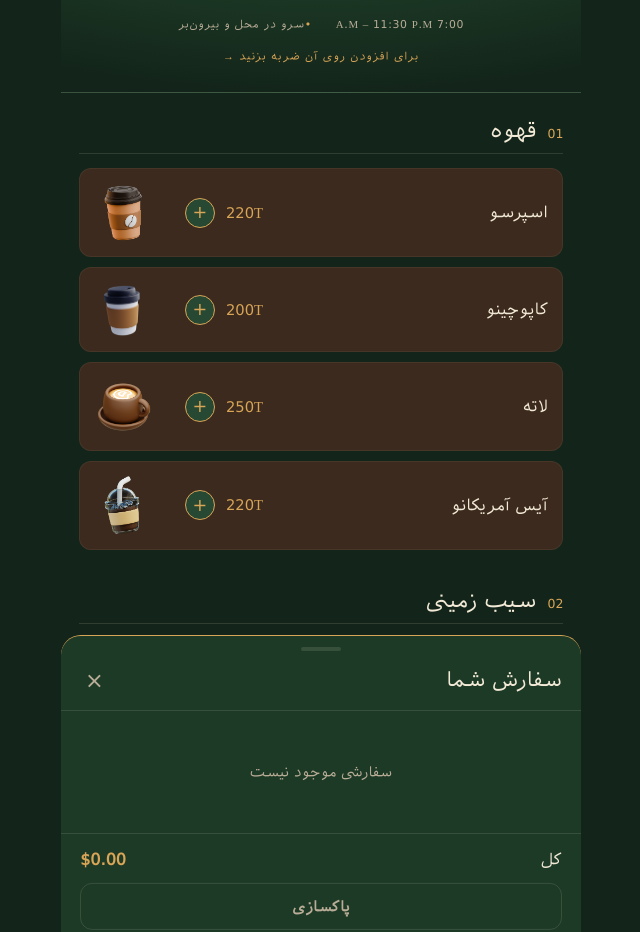
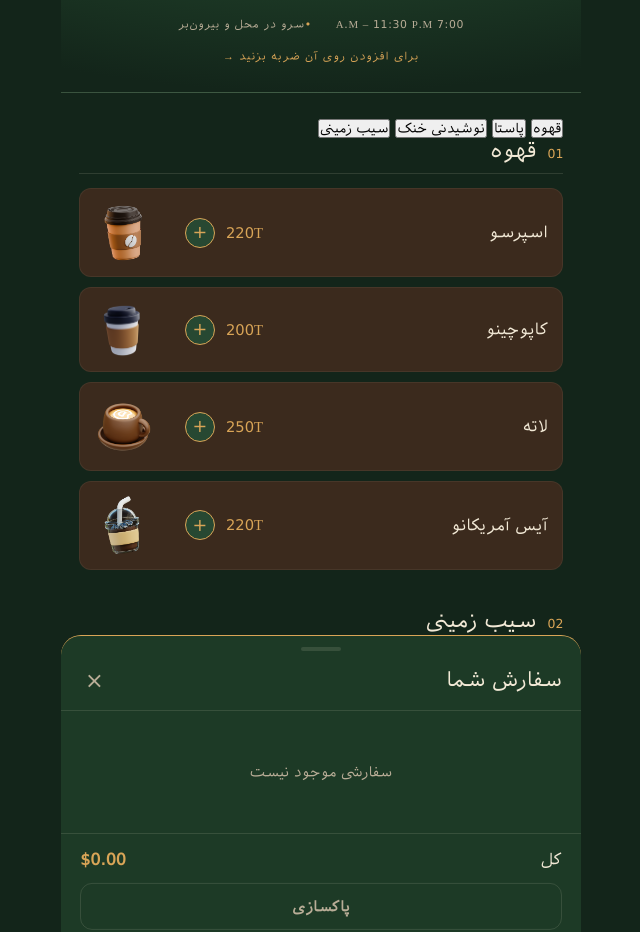
Before and after one commit to mrzakx85/HoorBookCafe, a plain HTML site: page index.html in a window 1280 px wide. Shown: the part 165-1097 px from the top of the page, without its empty margins (319-959 px from the left). Drawn offline with Linux system fonts and the light colour scheme.

Commit message:
Update index.html

```diff
--- a/index.html
+++ b/index.html
@@ -29,6 +29,16 @@
     </header>
 
     <main>
+      <div class="search-box">
+        <button class="search-btn" id="searchBtn1">قهوه</button>
+
+        <button class="search-btn" id="searchBtn2">پاستا</button>
+
+        <button class="search-btn" id="searchBtn3" >نوشیدنی خنک</button>
+
+        <button class="search-btn" id="searchBtn4">سیب زمینی</button>
+      </div>
+
       <section class="menu__section" id="coffee">
         <div class="menu__head">
           <span class="menu__index mono">01</span>
@@ -112,7 +122,7 @@
         </button>
       </section>
 
-      <section class="menu__section" id="pizza">
+      <section class="menu__section" id="frise">
         <div class="menu__head">
           <span class="menu__index mono">02</span>
           <h2>سیب زمینی</h2>
@@ -202,7 +212,7 @@
         </button>
       </section>
 
-      <section class="menu__section" id="pastries">
+      <section class="menu__section" id="coldDrinks">
         <div class="menu__head">
           <span class="menu__index mono">04</span>
           <h2>نوشیدنی خنک</h2>
@@ -210,7 +220,7 @@
 
         <button class="item" data-name="موهیتو" data-price="200">
           <span class="item__flash"></span>
-            <div class="order-info">
+          <div class="order-info">
             <div class="order-img">
               <img src="./images/mohito.png" alt="" />
             </div>
@@ -229,7 +239,7 @@
 
         <button class="item" data-name="لیموناد" data-price="180">
           <span class="item__flash"></span>
-           <div class="order-info">
+          <div class="order-info">
             <div class="order-img">
               <img src="./images/lemonade.png" alt="" />
             </div>
@@ -248,7 +258,7 @@
 
         <button class="item" data-name="شیک شکلات" data-price="320">
           <span class="item__flash"></span>
-           <div class="order-info">
+          <div class="order-info">
             <div class="order-img">
               <img src="./images/chocolate-milkshake.png" alt="" />
             </div>
@@ -267,7 +277,7 @@
 
         <button class="item" data-name="شیک توت فرنگی" data-price="250">
           <span class="item__flash"></span>
-            <div class="order-info">
+          <div class="order-info">
             <div class="order-img">
               <img src="./images/strawberry-milkshak1.png" alt="" />
             </div>
```
